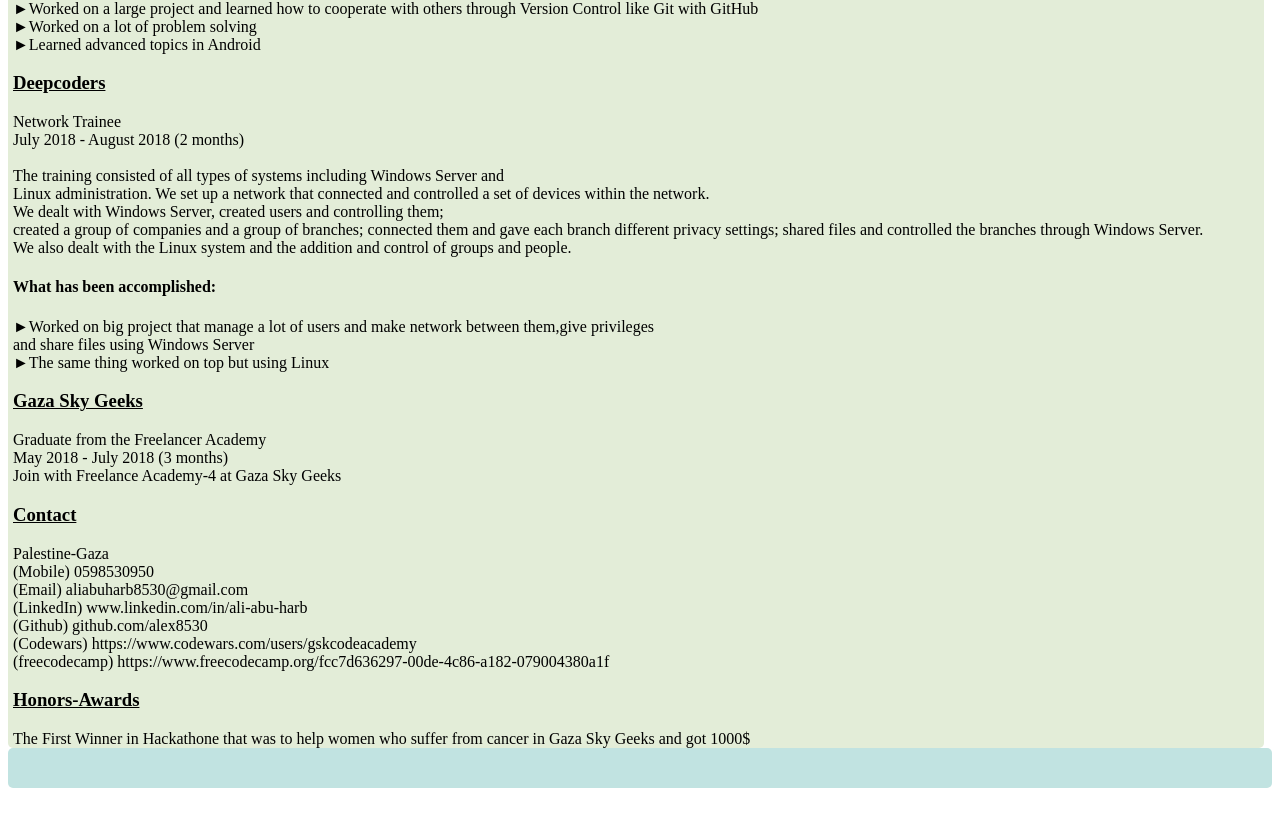
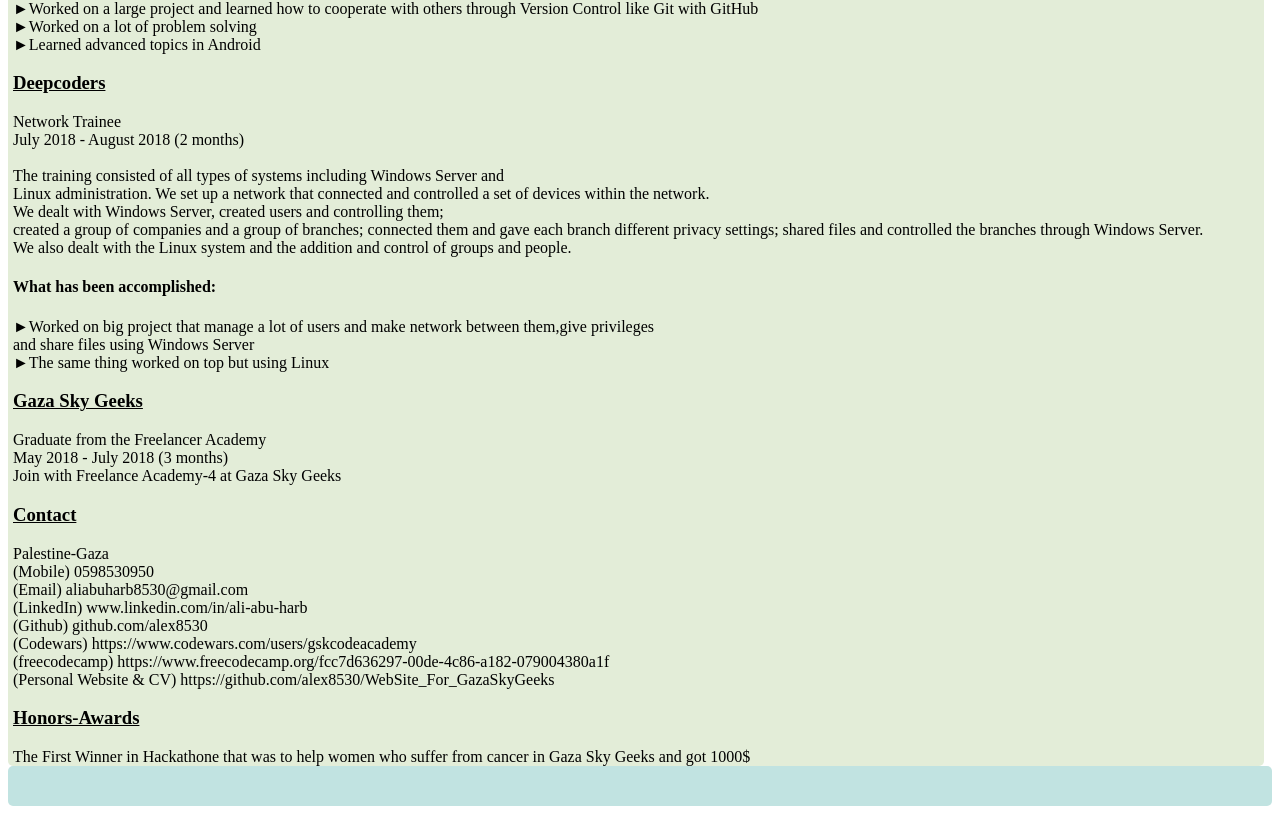
Before and after one commit to alex8530/WebSite_For_GazaSkyGeeks, a plain HTML site: page index.html in a window 1280 px wide. Shown: the part 1145-1959 px from the top of the page. Drawn offline with Linux system fonts and the light colour scheme.

Commit message:
update004

```diff
--- a/index.html
+++ b/index.html
@@ -140,7 +140,7 @@
                     (Github)    github.com/alex8530 <br>
                     (Codewars)      https://www.codewars.com/users/gskcodeacademy<br>
                     (freecodecamp)  https://www.freecodecamp.org/fcc7d636297-00de-4c86-a182-079004380a1f<br>
-
+                    (Personal Website & CV) https://github.com/alex8530/WebSite_For_GazaSkyGeeks
             </div>
 
             <div>
```
